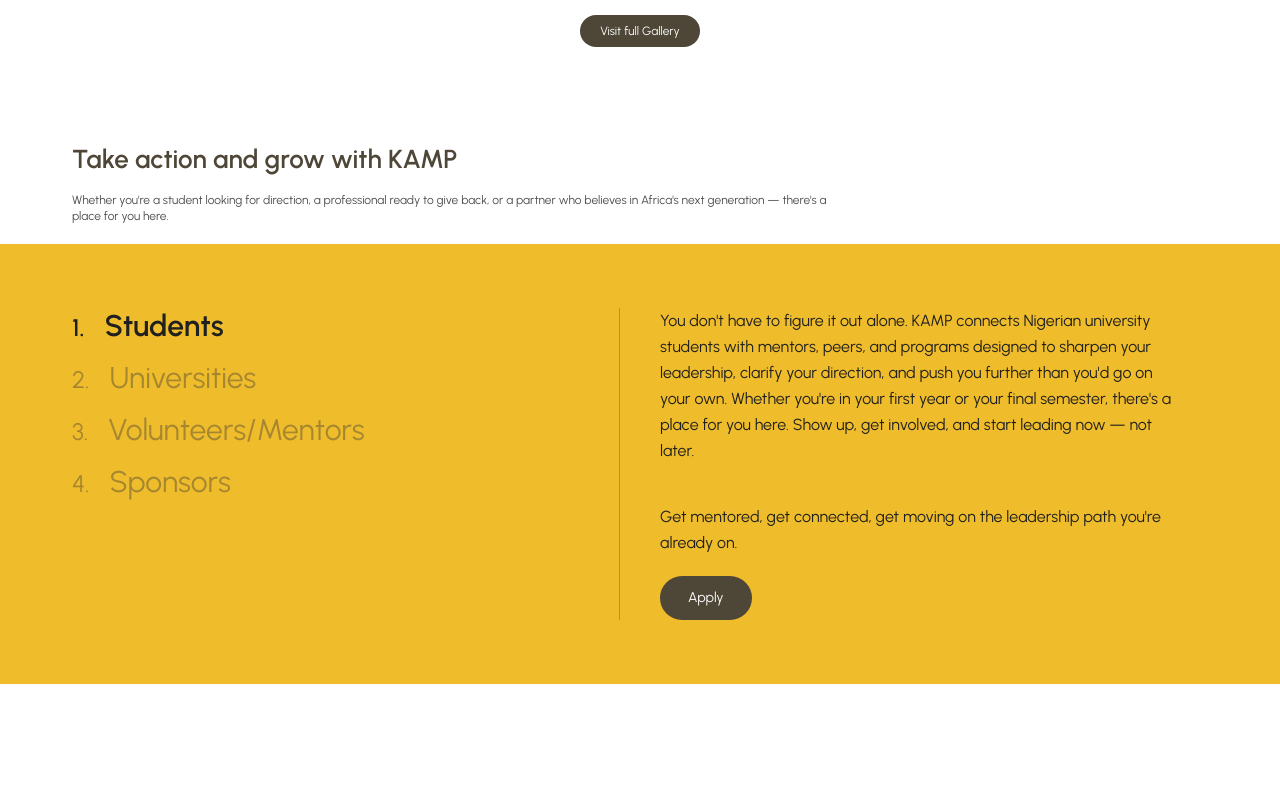
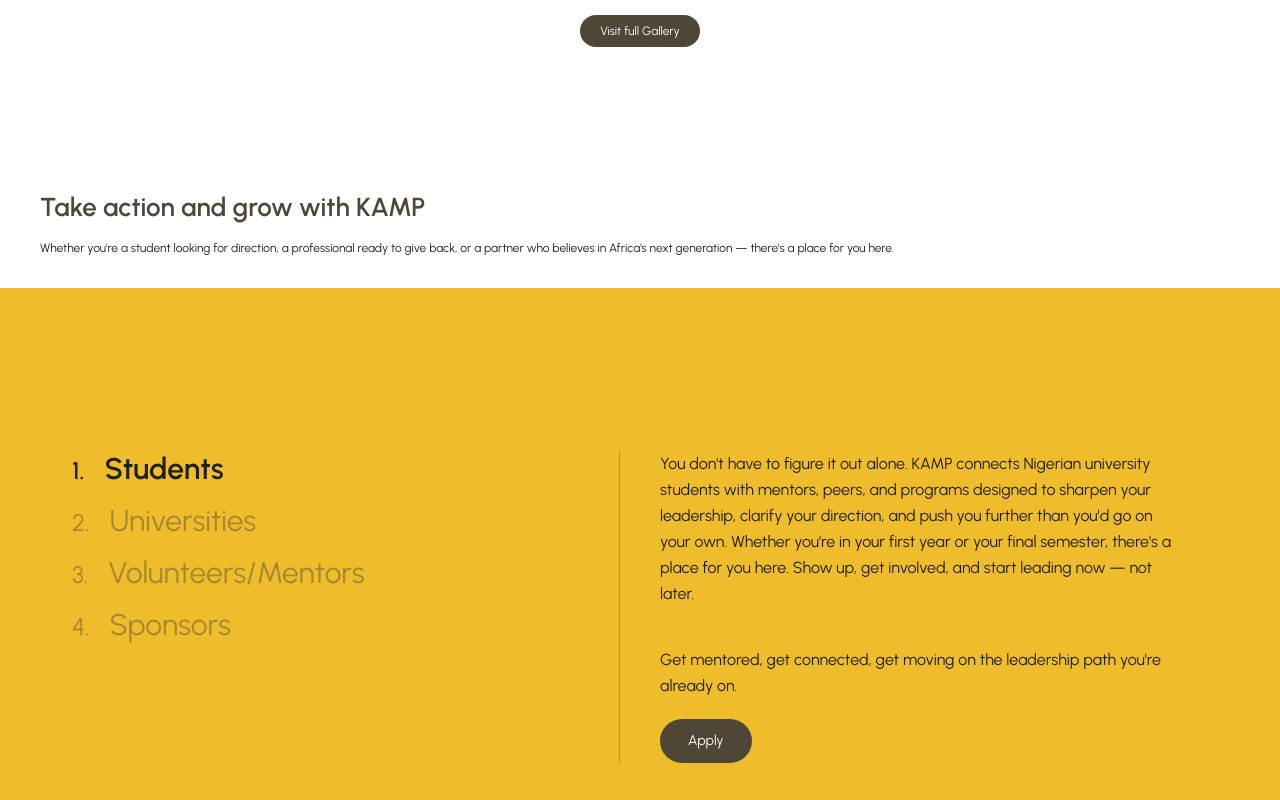
Before and after one commit to techtee19/kamp-website, a Next.js app: page / in a window 1280 px wide. Shown: the part 2280-3080 px from the top of the page. Built offline with nearby package versions, Linux system fonts and the light colour scheme.

Commit message:
feat: update layout and improve accessibility for Get Involved section

```diff
--- a/app/(site)/page.tsx
+++ b/app/(site)/page.tsx
@@ -93,10 +93,12 @@
 
       <GalleryMarquee />
 
-      <section className="bg-brand-white pb-0 pt-4">
-        <div className="container max-w-[840px] [&>p]:text-xs [&>p]:leading-[1.35] xl:max-w-[1200px]">
+      <section className="bg-brand-white">
+        <div>
+          <div className="hidden">
           <h2 className="max-w-3xl font-display text-[26px] font-semibold leading-tight text-brand-ink">Take action and grow with KAMP</h2>
           <p className="mt-4 max-w-3xl text-sm leading-relaxed text-brand-black/80 sm:text-base">Whether you&apos;re a student looking for direction, a professional ready to give back, or a partner who believes in Africa&apos;s next generation — there&apos;s a place for you here.</p>
+          </div>
           <GetInvolvedTabs />
         </div>
       </section>
--- a/components/sections/GetInvolvedTabs.tsx
+++ b/components/sections/GetInvolvedTabs.tsx
@@ -1,6 +1,6 @@
 'use client'
 
-// Interactive audience tabs for the get-involved section.
+// Scroll-driven audience selector that keeps the entire get-involved scene visible.
 import { useEffect, useRef, useState } from 'react'
 
 const tabs = [
@@ -24,8 +24,7 @@
       const bounds = section.getBoundingClientRect()
       const scrollDistance = Math.max(section.offsetHeight - window.innerHeight, 1)
       const progress = Math.min(1, Math.max(0, -bounds.top / scrollDistance))
-      const nextTab = Math.min(tabs.length - 1, Math.floor(progress * tabs.length))
-      setActiveTab(nextTab)
+      setActiveTab(Math.min(tabs.length - 1, Math.floor(progress * tabs.length)))
     }
 
     const handleScroll = () => {
@@ -44,9 +43,15 @@
   }, [])
 
   return (
-    <div ref={scrollSectionRef} className="relative left-1/2 mt-5 h-[360vh] w-screen -translate-x-1/2">
-      <div className="sticky top-0 bg-brand-gold py-11 xl:py-16">
-        <div className="container grid max-w-[840px] gap-10 md:min-h-[208px] md:grid-cols-[342px_1fr] md:gap-24 xl:min-h-[300px] xl:max-w-[1200px] xl:grid-cols-[1fr_1fr] xl:gap-10">
+    <div ref={scrollSectionRef} className="relative left-1/2 h-[360vh] w-screen -translate-x-1/2">
+      <div className="sticky top-0 flex h-screen flex-col overflow-hidden bg-brand-white">
+        <div className="container shrink-0 max-w-[840px] px-6 pb-6 pt-10 md:px-0 xl:max-w-[1200px] xl:pb-8 xl:pt-16">
+          <h2 className="font-display text-[26px] font-semibold leading-tight text-brand-ink">Take action and grow with KAMP</h2>
+          <p className="mt-4 max-w-3xl text-xs leading-[1.35] text-brand-deep xl:max-w-[1000px]">Whether you&apos;re a student looking for direction, a professional ready to give back, or a partner who believes in Africa&apos;s next generation — there&apos;s a place for you here.</p>
+        </div>
+
+        <div className="flex min-h-0 flex-1 items-center bg-brand-gold py-8 xl:py-12">
+          <div className="container grid w-full max-w-[840px] gap-10 md:min-h-[208px] md:grid-cols-[342px_1fr] md:gap-24 xl:min-h-[300px] xl:max-w-[1200px] xl:grid-cols-[1fr_1fr] xl:gap-10">
             <div className="border-brand-ink/35 md:border-r">
               <div className="flex flex-col items-start gap-4">
                 {tabs.map((tab, index) => (
@@ -56,6 +61,7 @@
                 ))}
               </div>
             </div>
+
             <div className="flex max-w-[350px] flex-col items-start justify-center text-brand-deep xl:max-w-[520px]">
               <p className="text-xs leading-[1.15rem] xl:text-base xl:leading-relaxed">{active.copy}</p>
               <p className="mt-7 text-xs leading-[1.15rem] xl:mt-10 xl:text-base xl:leading-relaxed">Get mentored, get connected, get moving on the leadership path you&apos;re already on.</p>
@@ -64,5 +70,6 @@
           </div>
         </div>
       </div>
+    </div>
   )
 }
```
Lines whose indentation alone changed are shown as unchanged.
